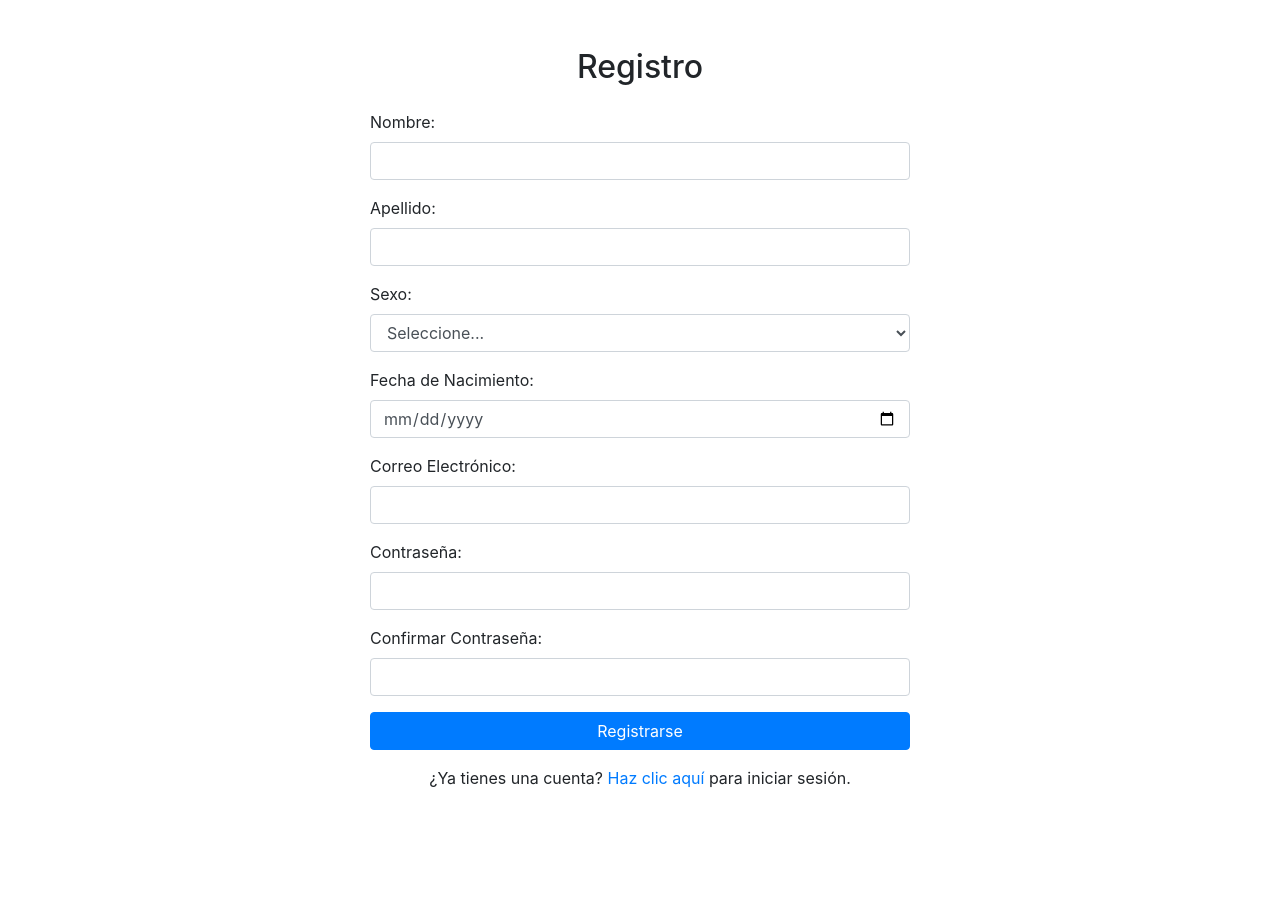
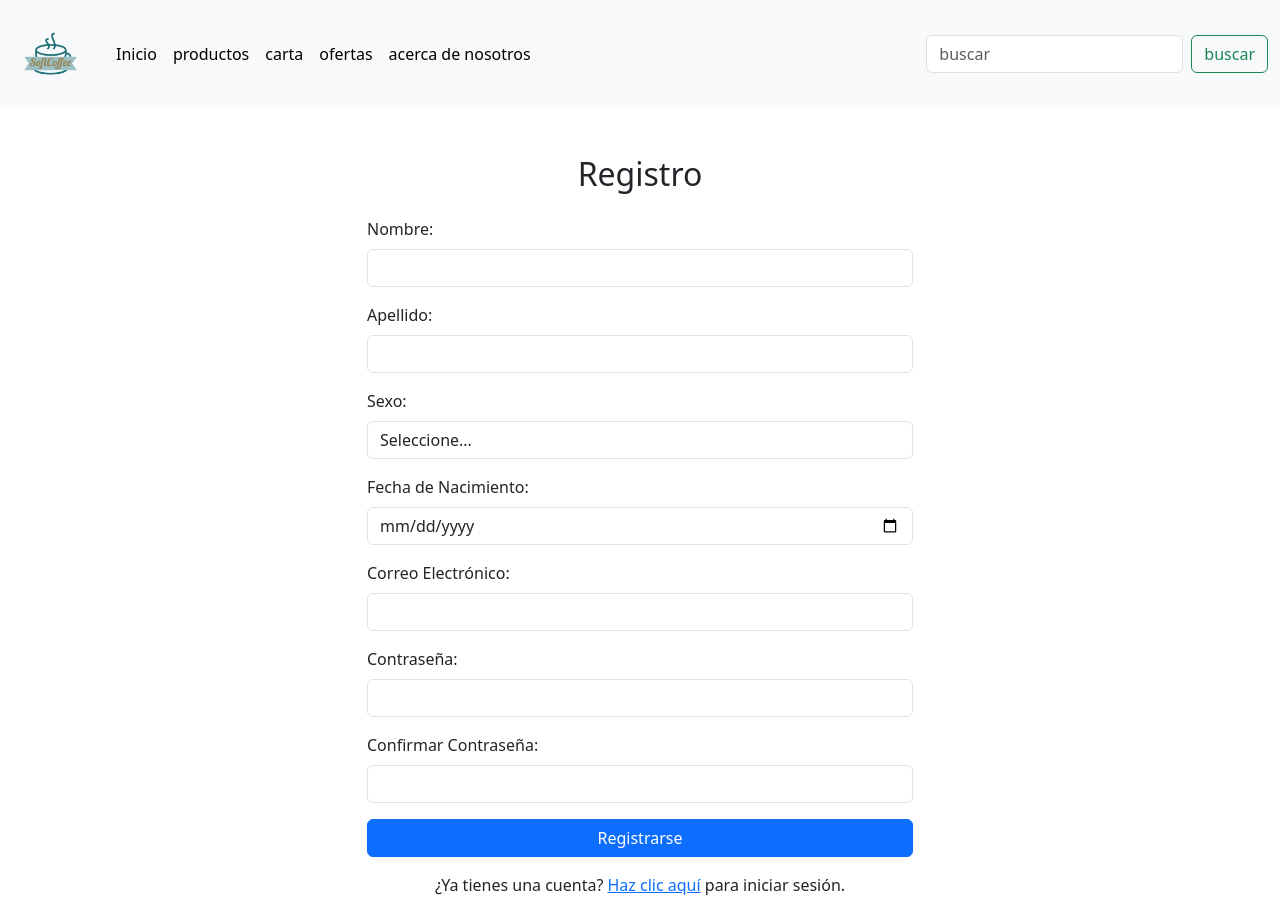
Before and after one commit to LucasOwO/SoftCoffeProject, a Django app: page /registro in a window 1280 px wide. Before the commit the page ends 788 px from the top, so only its background shows below. Run offline with Django 4.2, Linux system fonts and the light colour scheme; some libraries are stand-ins or nearby versions.

Commit message:
Update registro.html

```diff
--- a/PaginaWeb/Templates/registro.html
+++ b/PaginaWeb/Templates/registro.html
@@ -1,18 +1,57 @@
+{% load static %}
 <!DOCTYPE html>
 <html lang="es">
 <head>
     <meta charset="UTF-8">
     <meta name="viewport" content="width=device-width, initial-scale=1.0">
-    <title>Registro</title>
-    <!-- Agregar enlaces a los archivos CSS de Bootstrap -->
+    <title>Iniciar Sesión</title>
+
     <link href="https://stackpath.bootstrapcdn.com/bootstrap/4.5.2/css/bootstrap.min.css" rel="stylesheet">
+    <link href="https://cdn.jsdelivr.net/npm/bootstrap@5.3.3/dist/css/bootstrap.min.css" rel="stylesheet" integrity="sha384-QWTKZyjpPEjISv5WaRU9OFeRpok6YctnYmDr5pNlyT2bRjXh0JMhjY6hW+ALEwIH" crossorigin="anonymous">
+
     <style>
         .error-message {
             color: red;
-            display: block;
+            display: none;
+            text-align: center;
         }
     </style>
 </head>
+<body>
+
+    <nav class="navbar navbar-expand-lg bg-body-tertiary" margin="90">
+        <div class="container-fluid">
+            <a class="navbar-brand" href="#">
+                <img src="static/imagenes/SoftCoffee.png" alt="Logo" width="80" height="80" class="d-inline-block align-text-top">
+            </a>
+            <button class="navbar-toggler" type="button" data-bs-toggle="collapse" data-bs-target="#navbarNav" aria-controls="navbarNav" aria-expanded="false" aria-label="Toggle navigation">
+                <span class="navbar-toggler-icon"></span>
+            </button>
+            <div class="collapse navbar-collapse" id="navbarNav">
+                <ul class="navbar-nav">
+                    <li class="nav-item">
+                        <a class="nav-link active" aria-current="page" href="lobby">Inicio</a>
+                    </li>
+                    <li class="nav-item">
+                        <a class="nav-link active" aria-current="page" href="Productos">productos</a>
+                    </li>
+                    <li class="nav-item">
+                        <a class="nav-link active" aria-current="page" href="carta">carta</a>
+                    </li>
+                    <li class="nav-item">
+                        <a class="nav-link active" aria-current="page" href="ofertas">ofertas</a>
+                    </li>
+                    <li class="nav-item">
+                        <a class="nav-link active" aria-current="page" href="nosotros">acerca de nosotros</a>
+                    </li>
+                </ul>
+            </div>
+            <form class="d-flex" role="search">
+                <input class="form-control me-2" type="search" placeholder="buscar" aria-label="Search">
+                <button class="btn btn-outline-success" type="submit">buscar</button>
+            </form>
+        </div>
+    </nav>
 <body>
 
 <div class="container">
```
